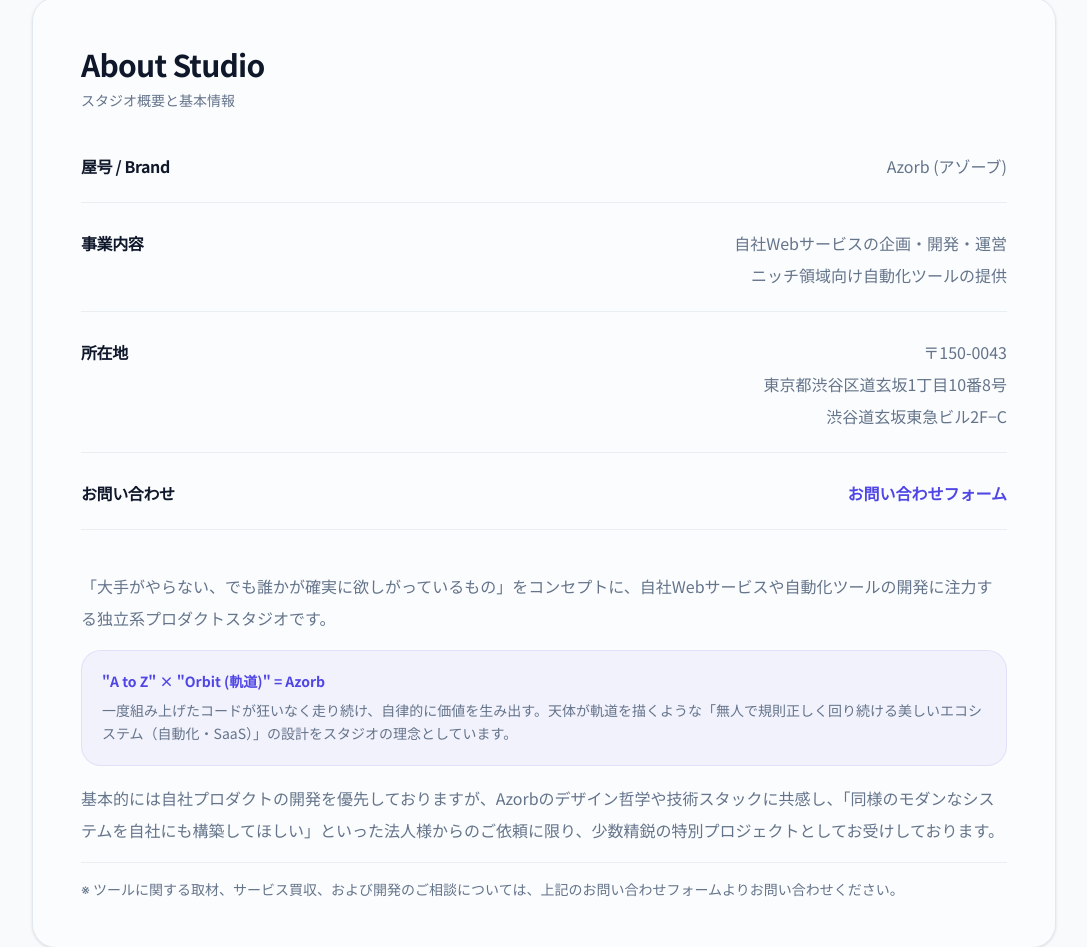
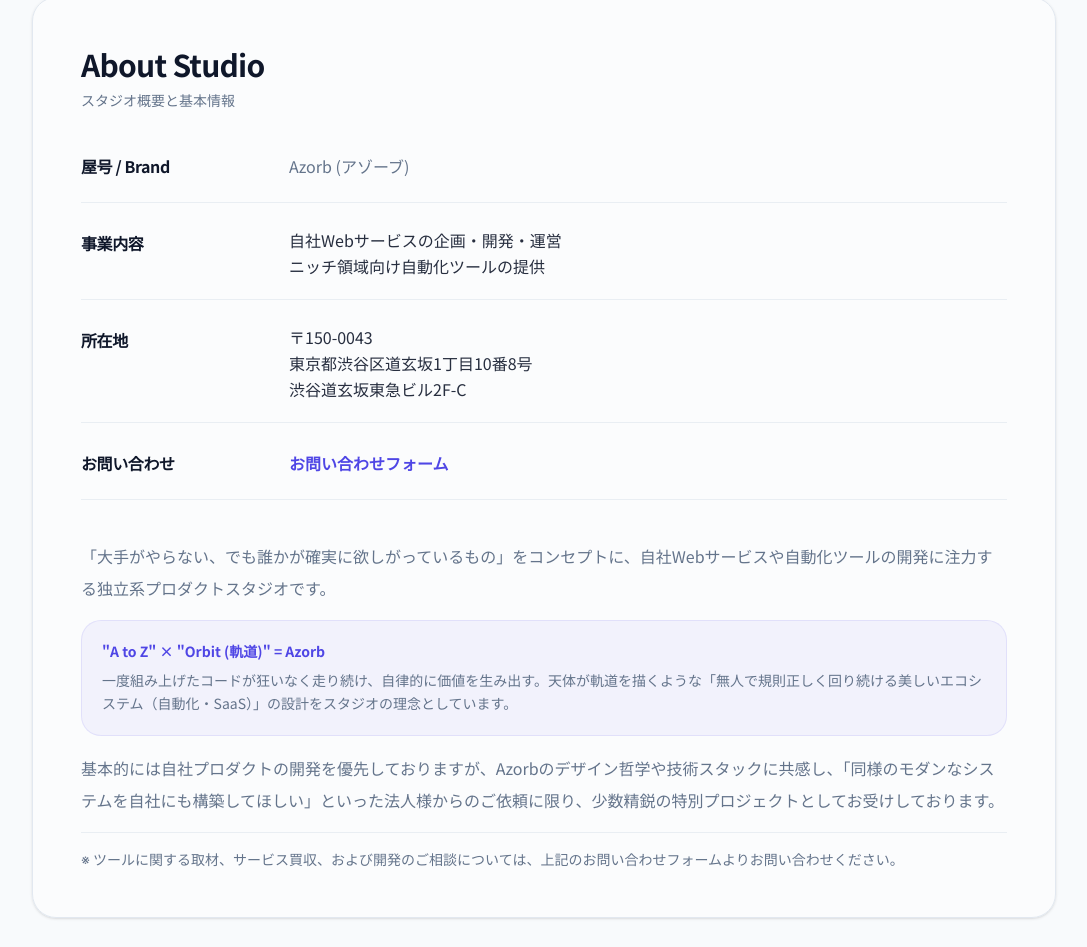
Before and after one commit to giriken35/azorb-site, a Next.js app: page / in a window 1280 px wide. Shown: the part 3692-4639 px from the top of the page, without its empty margins (96-1183 px from the left). Built offline with nearby package versions, Linux system fonts and the light colour scheme.

Commit message:
Refactor About Studio layout from space-between to modern left-aligned grid

```diff
--- a/app/page.tsx
+++ b/app/page.tsx
@@ -268,23 +268,25 @@ export default function Page() {
             <p className="mt-2 text-sm text-muted-foreground font-medium">スタジオ概要と基本情報</p>
           </div>
           <div className="space-y-6 text-muted-foreground text-sm sm:text-base leading-loose">
-            <div className="flex justify-between border-b border-border/70 pb-5">
-              <strong className="text-foreground font-bold min-w-32 tracking-tight">屋号 / Brand</strong>
-              <span>Azorb (アゾーブ)</span>
+            <div className="flex flex-col sm:flex-row sm:items-start gap-2 sm:gap-12 border-b border-border/70 pb-5">
+              <strong className="text-foreground font-bold sm:min-w-40 tracking-tight shrink-0">屋号 / Brand</strong>
+              <div className="flex-1">Azorb (アゾーブ)</div>
             </div>
-            <div className="flex justify-between border-b border-border/70 pb-5">
-              <strong className="text-foreground font-bold min-w-32 tracking-tight">事業内容</strong>
-              <span className="text-right">自社Webサービスの企画・開発・運営<br/>ニッチ領域向け自動化ツールの提供</span>
+            <div className="flex flex-col sm:flex-row sm:items-start gap-2 sm:gap-12 border-b border-border/70 pb-5">
+              <strong className="text-foreground font-bold sm:min-w-40 tracking-tight shrink-0">事業内容</strong>
+              <div className="flex-1 text-foreground/90 leading-relaxed">自社Webサービスの企画・開発・運営<br/>ニッチ領域向け自動化ツールの提供</div>
             </div>
-            <div className="flex justify-between border-b border-border/70 pb-5">
-              <strong className="text-foreground font-bold min-w-32 tracking-tight">所在地</strong>
-              <span className="text-right">〒150-0043<br/>東京都渋谷区道玄坂1丁目10番8号<br/>渋谷道玄坂東急ビル2F−C</span>
+            <div className="flex flex-col sm:flex-row sm:items-start gap-2 sm:gap-12 border-b border-border/70 pb-5">
+              <strong className="text-foreground font-bold sm:min-w-40 tracking-tight shrink-0">所在地</strong>
+              <div className="flex-1 text-foreground/90 leading-relaxed">〒150-0043<br/>東京都渋谷区道玄坂1丁目10番8号<br/>渋谷道玄坂東急ビル2F-C</div>
             </div>
-            <div className="flex justify-between border-b border-border/70 pb-5">
-              <strong className="text-foreground font-bold min-w-32 tracking-tight">お問い合わせ</strong>
-              <a href="/contact" target="_blank" rel="noopener noreferrer" className="text-brand hover:underline inline-flex items-center gap-1 font-semibold transition-colors">
-                お問い合わせフォーム
-              </a>
+            <div className="flex flex-col sm:flex-row sm:items-start gap-2 sm:gap-12 border-b border-border/70 pb-5">
+              <strong className="text-foreground font-bold sm:min-w-40 tracking-tight shrink-0">お問い合わせ</strong>
+              <div className="flex-1">
+                <a href="/contact" target="_blank" rel="noopener noreferrer" className="text-brand hover:underline inline-flex items-center gap-1 font-semibold transition-colors">
+                  お問い合わせフォーム
+                </a>
+              </div>
             </div>
             <div className="pt-4 space-y-4">
               <p>
```
